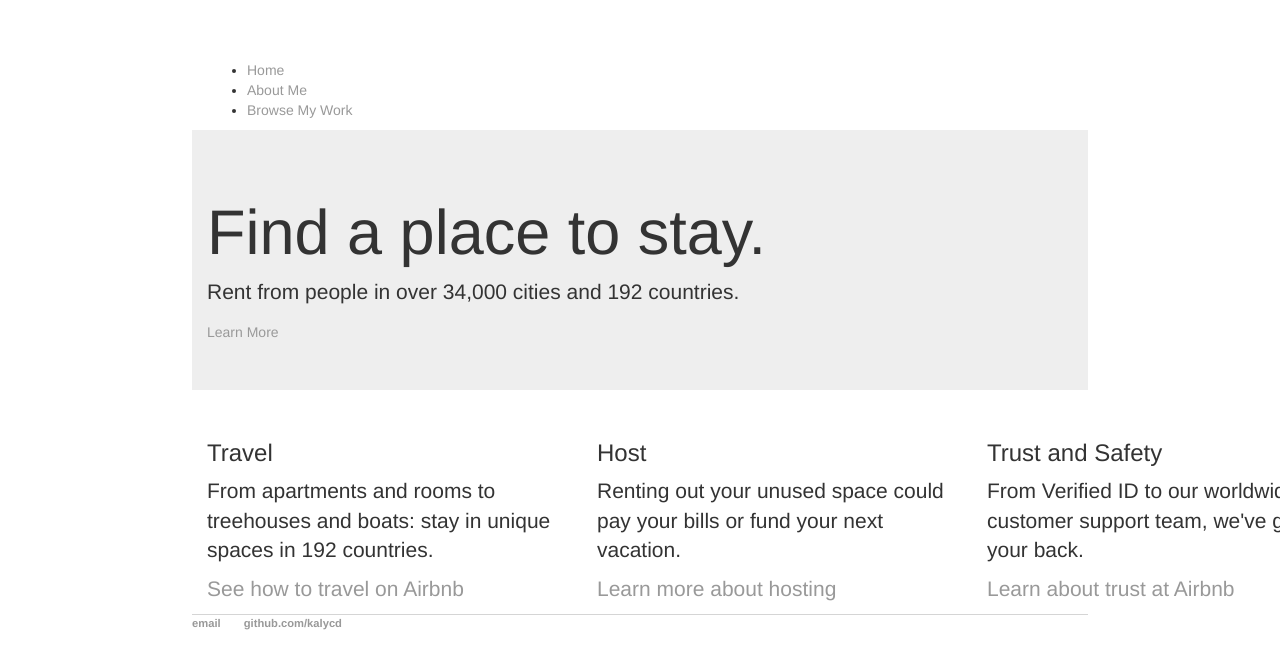
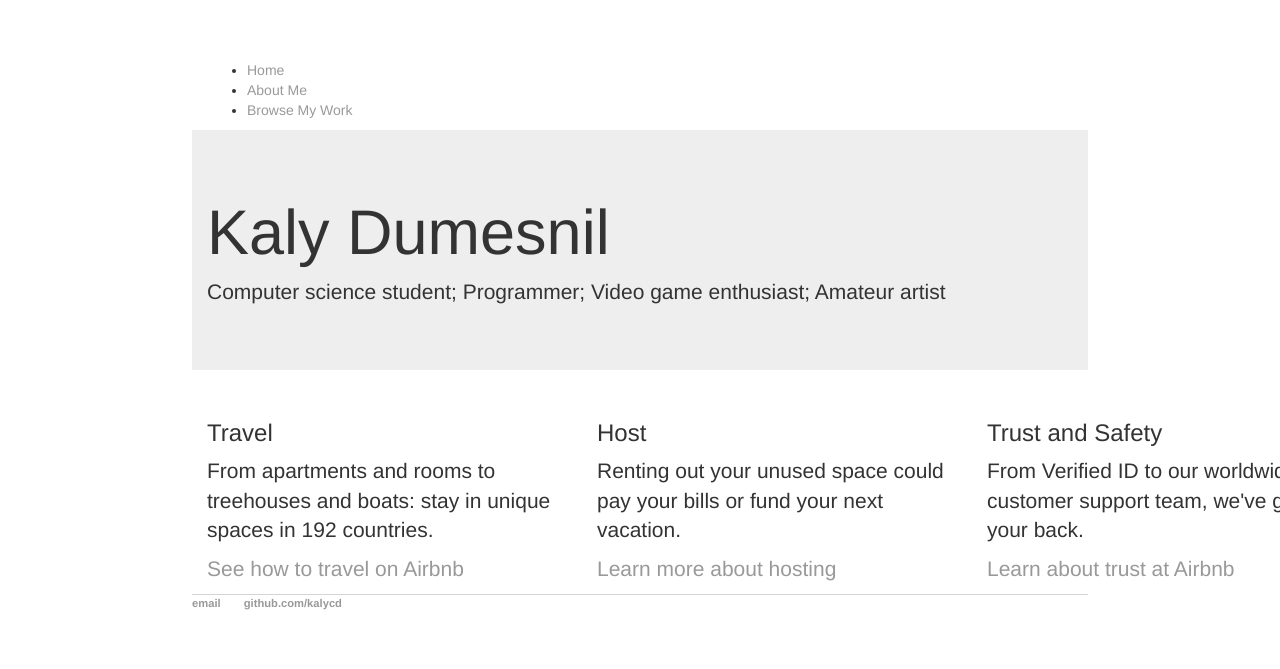
Before and after one commit to kalycd/kalycd.github.io, a Jekyll site: the page built from index.html, in a window 1280 px wide. Shown: the top 669 px of the page. Built offline with Jekyll 4.4.1, drawn with Linux system fonts in a browser that asks for light colours.

Commit message:
Update default.html

```diff
--- a/_layouts/default.html
+++ b/_layouts/default.html
@@ -24,9 +24,8 @@
 
     <div class="jumbotron">
       <div class="container">
-        <h1>Find a place to stay.</h1>
-        <p>Rent from people in over 34,000 cities and 192 countries.</p>
-        <a href="#">Learn More</a>
+        <h1>Kaly Dumesnil</h1>
+        <p>Computer science student; Programmer; Video game enthusiast; Amateur artist</p>
       </div>
     </div>
 
```
